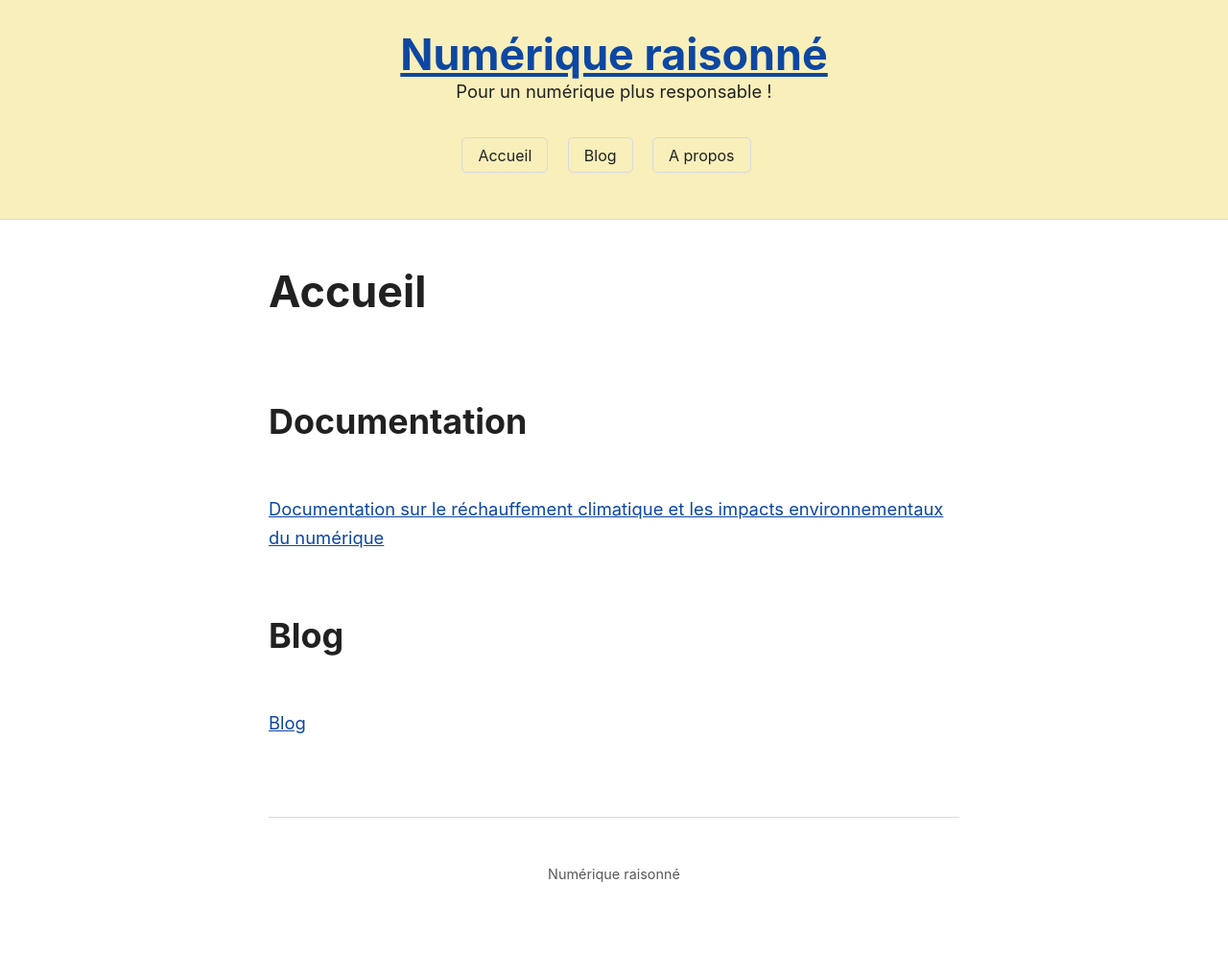
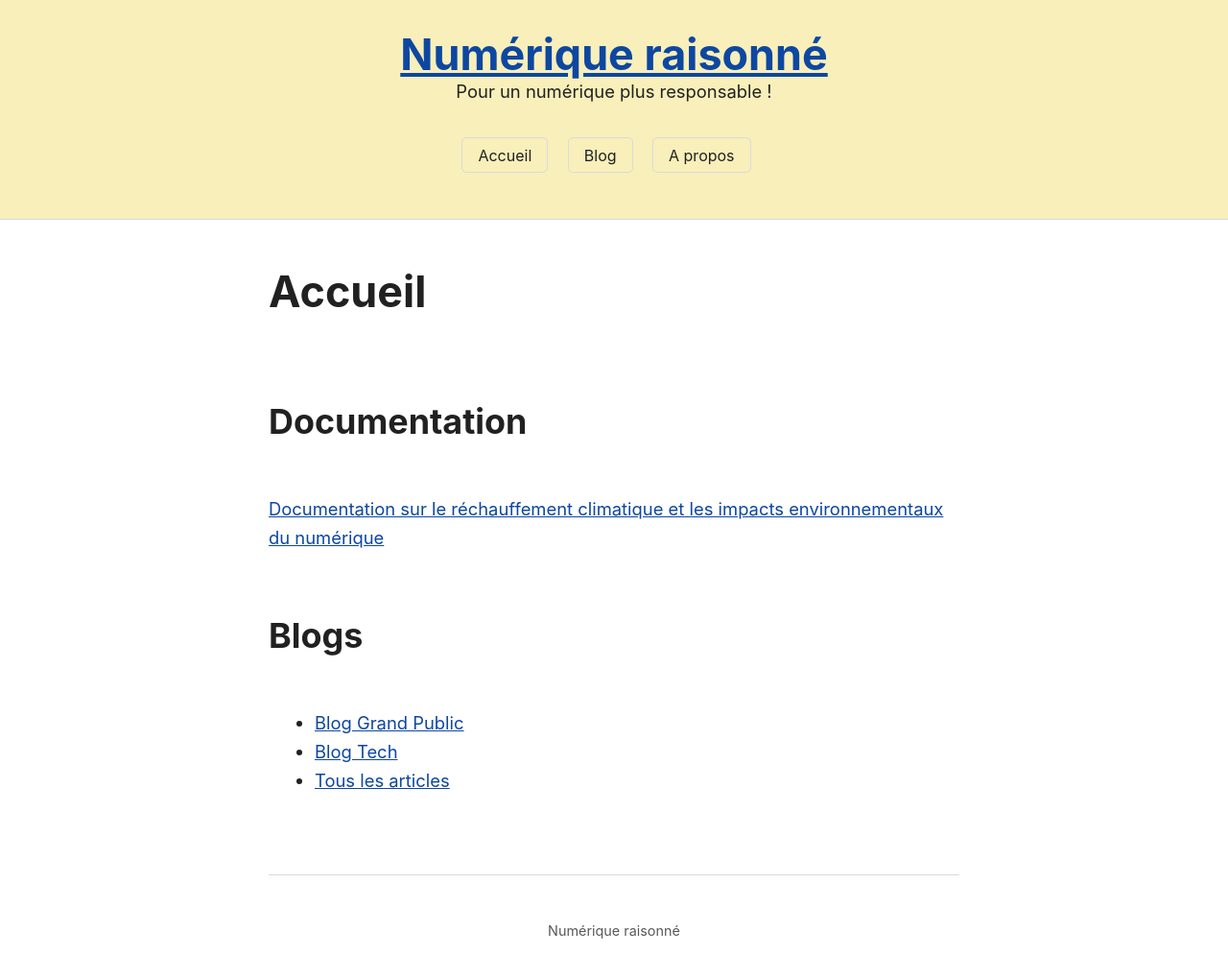
Before and after one commit to Slandais/slandais.github.io, a Jekyll site: the page built from index.md, in a window 1280 px wide. Shown: the whole page at 96% size. Built offline with Jekyll 4.4.1, drawn with Linux system fonts in a browser that asks for light colours; before the commit the page ends 961 px from its top, so only the background shows below that.

Commit message:
Update index.md

```diff
--- a/index.md
+++ b/index.md
@@ -9,6 +9,8 @@ title: Numérique raisonné
 
 [Documentation sur le réchauffement climatique et les impacts environnementaux du numérique](./pages/doc.md)
 
-## Blog
+## Blogs
 
-[Blog](./blog)
+* [Blog Grand Public](./blog-grand-public)
+* [Blog Tech](./blog-tech)
+* [Tous les articles](./blog)
```
